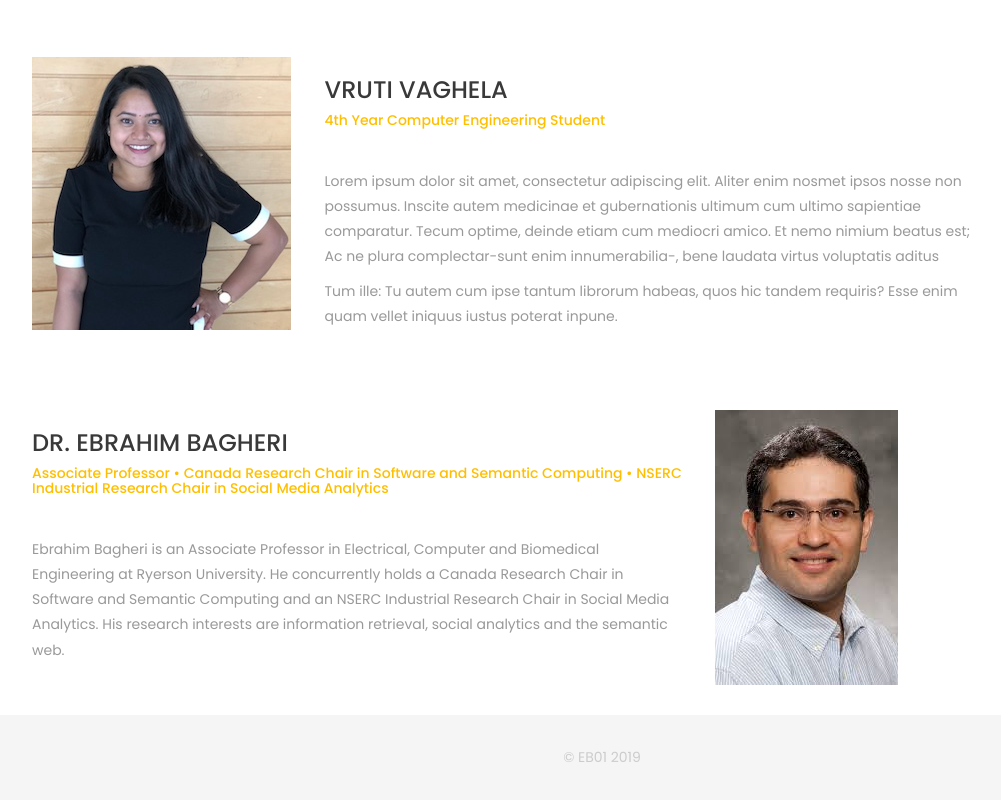
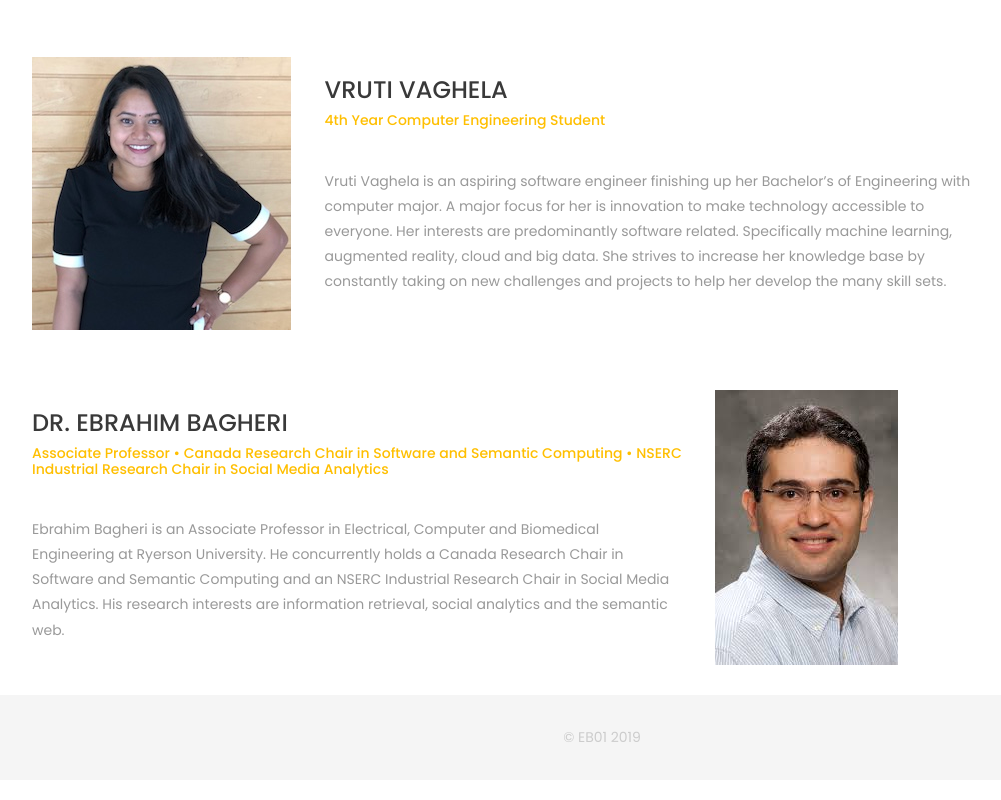
Before and after one commit to tabelsearch/tablesearcheb01, a plain HTML site: page about.html in a window 1280 px wide. Shown: the part 1043-1843 px from the top of the page, without its empty margins (38-1039 px from the left). Drawn offline with Linux system fonts and the light colour scheme; files whose address does not match are found by name.

Commit message:
Update about.html

```diff
--- a/about.html
+++ b/about.html
@@ -121,9 +121,9 @@
            <h3 class="uppercase">Vruti Vaghela</h3>
            <h5>4th Year Computer Engineering Student</h5>
            <div class="h-30"></div>
-            <p>Lorem ipsum dolor sit amet, consectetur adipiscing elit. Aliter enim nosmet ipsos nosse non possumus. Inscite autem medicinae et gubernationis ultimum cum ultimo sapientiae comparatur. Tecum optime, deinde etiam cum mediocri amico. Et nemo nimium beatus est; Ac ne plura complectar-sunt enim innumerabilia-, bene laudata virtus voluptatis aditus </p>
+            <p>Vruti Vaghela is an aspiring software engineer finishing up her Bachelor’s of Engineering with computer major. A major focus for her is innovation to make technology accessible to everyone. Her interests are predominantly software related. Specifically machine learning, augmented reality, cloud and big data. She strives to increase her knowledge base by constantly taking on new challenges and projects to help her develop the many skill sets. </p>
 
-            <p>Tum ille: Tu autem cum ipse tantum librorum habeas, quos hic tandem requiris? Esse enim quam vellet iniquus iustus poterat inpune. </p>
+
             <div class="h-10"></div>
 
 
```
